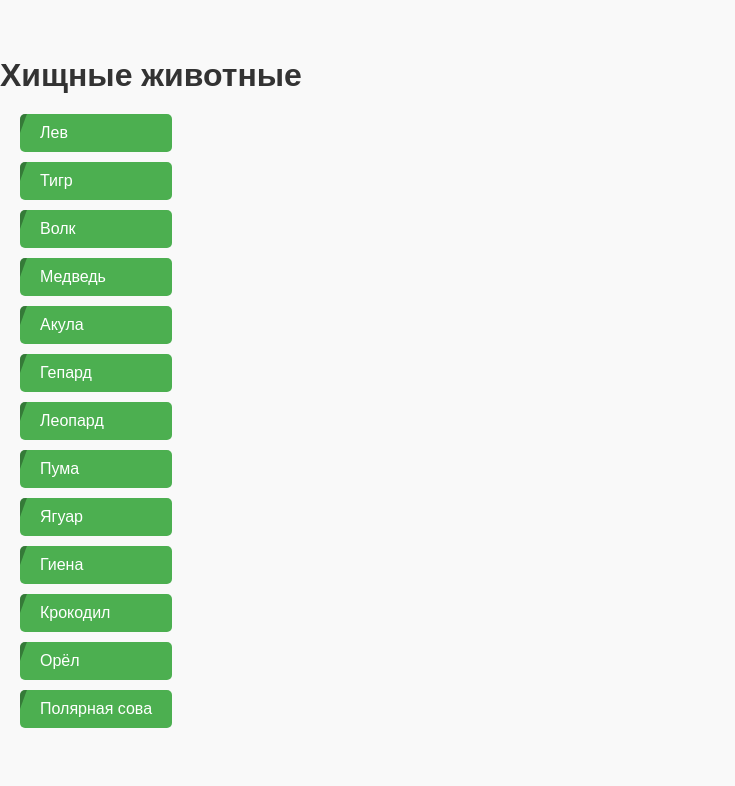
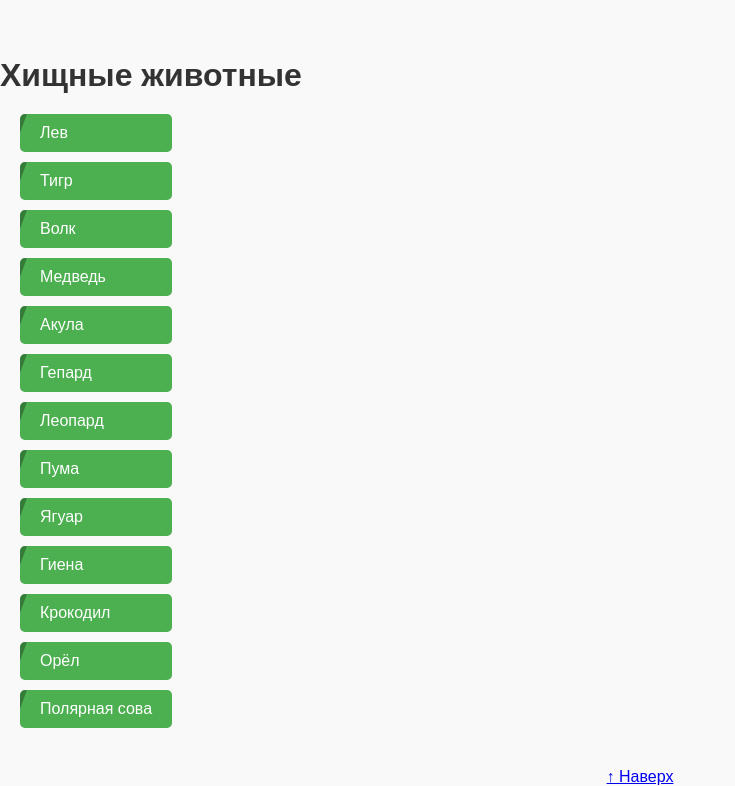
Before and after one commit to Akazinator/Project, a plain HTML site: page index.html in a window 1280 px wide. Shown: the part 1392-2178 px from the top of the page, without its empty margins (0-735 px from the left). Drawn offline with Linux system fonts and the light colour scheme.

Commit message:
index.html

```diff
--- a/index.html
+++ b/index.html
@@ -334,5 +334,6 @@
         </div>
     </div>
     </div>
+    <a href="#" class="to-top-button">↑ Наверх</a>
 </body>
 </html>
```
